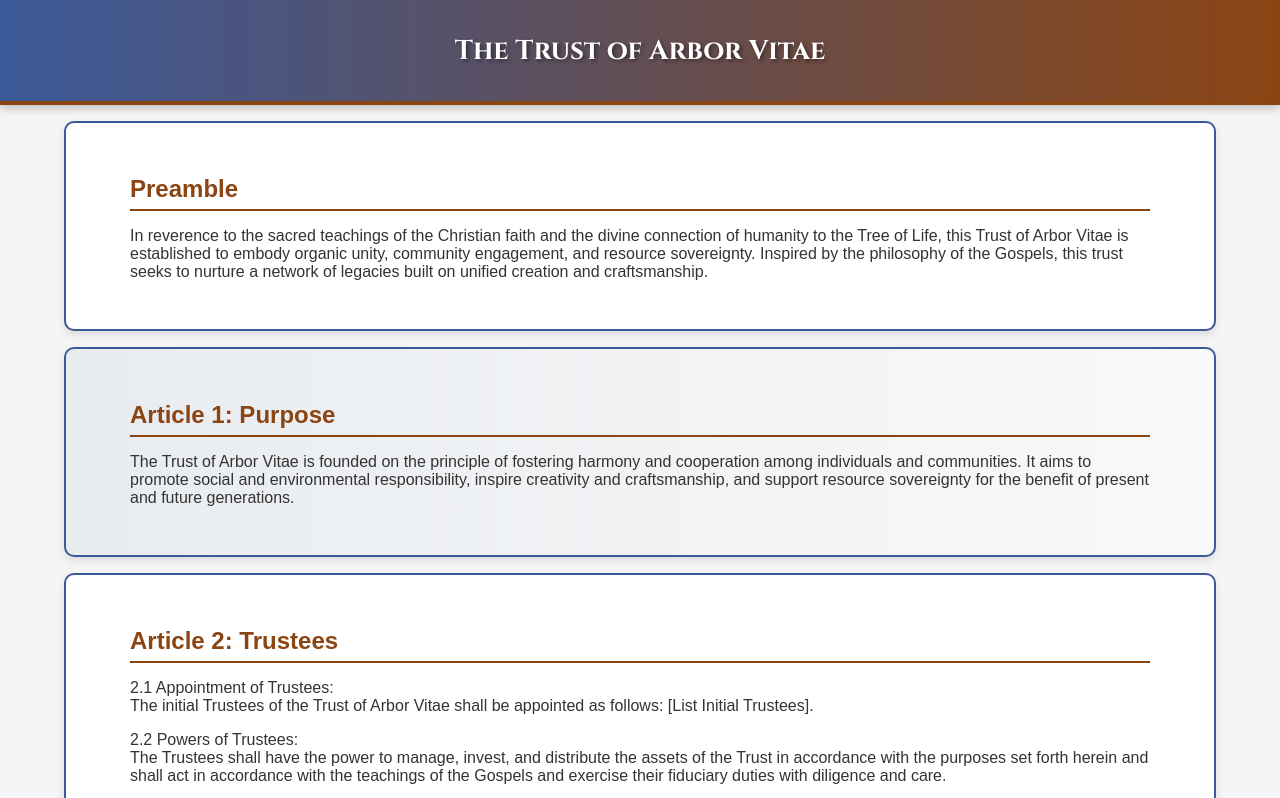
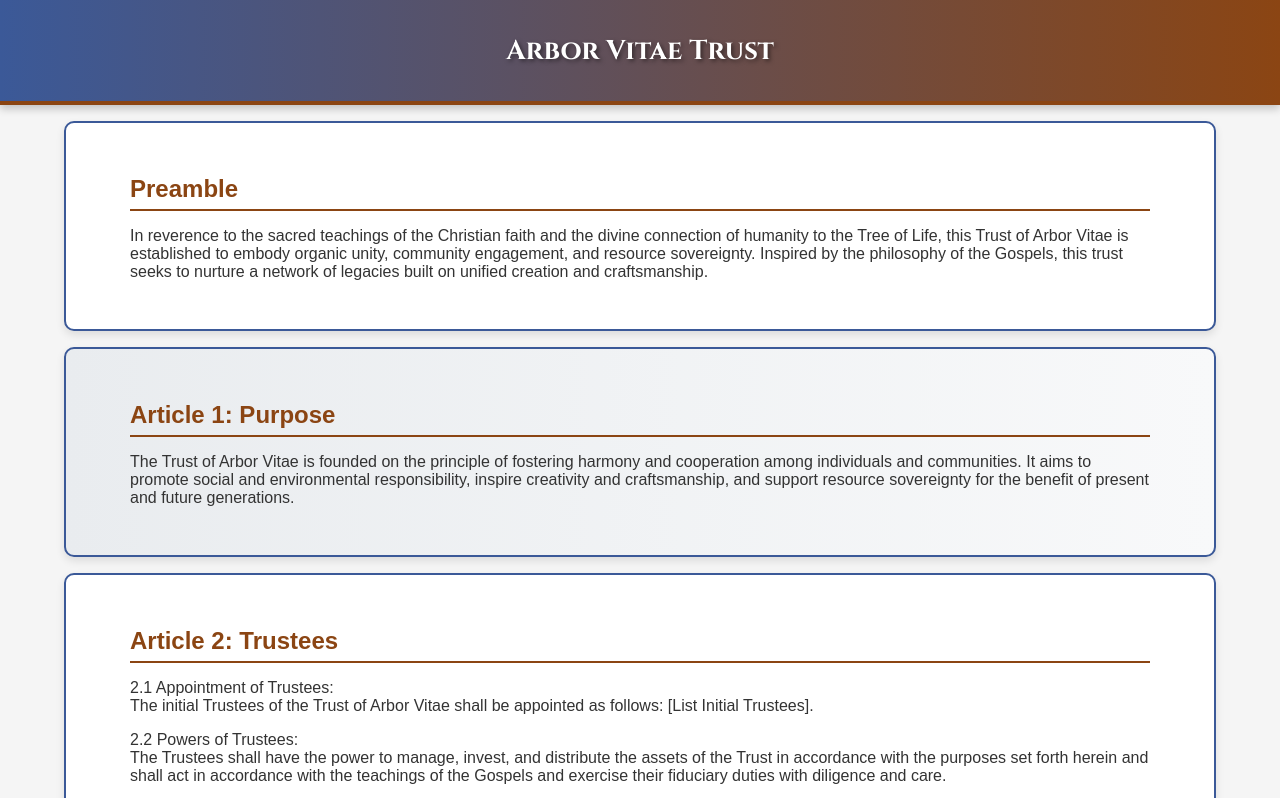
Before and after one commit to ArborVitaeProject/Trust, a website: page index.html in a window 1280 px wide. Shown: the top 798 px of the page. Drawn offline with Linux system fonts and the light colour scheme.

Commit message:
name change

```diff
--- a/index.html
+++ b/index.html
@@ -9,7 +9,7 @@
 </head>
 <body>
     <header>
-        <h1>The Trust of Arbor Vitae</h1>
+        <h1>Arbor Vitae Trust</h1>
     </header>
 
     <section id="preamble">
```
